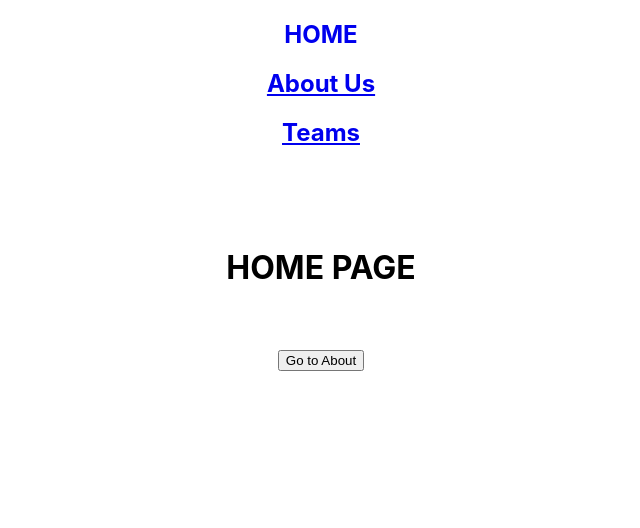
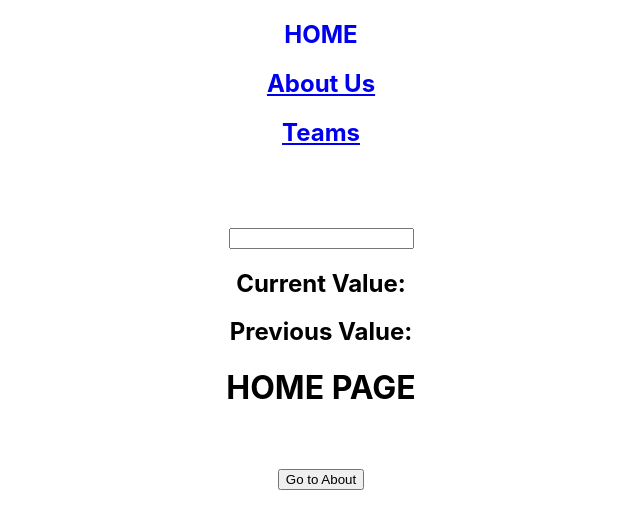
Before and after one commit to Aakarsh2000/zee4, a React (Create React App) app: page / in a window 1280 px wide. Shown: the top 528 px of the page, without its empty margins (319-959 px from the left). Built offline with nearby package versions, Linux system fonts and the light colour scheme.

Commit message:
Added demouseref.js

```diff
--- a/src/App.js
+++ b/src/App.js
@@ -8,12 +8,13 @@ import Teams from './components/Teams';
 import India from './components/India';
 import Pakistan from './components/Pakistan';
 import Players from './components/Players';
+import DemoUseRef from './components/DemoUseRef';
 
 function App() {
   return (
     <div className="App">
       <NavBar/> <br></br><br></br><br></br>
-
+      <DemoUseRef/>
       <Routes>
         <Route path='/' element={<Home/>}></Route>
         <Route path='aboutus' element={<AboutUs/>}></Route>
--- /dev/null
+++ b/src/components/DemoUseRef.js
@@ -0,0 +1,23 @@
+import React,{useState, useEffect,useRef} from 'react'
+
+function DemoUseRef() {
+    const [inputValue, setInputValue] = useState("");
+    const previousInputValue = useRef("");
+
+    useEffect(() => {
+        previousInputValue.current = inputValue;
+      }, [inputValue]);
+  return (
+    <div>
+      <input
+        type="text"
+        value={inputValue}
+        onChange={(e) => setInputValue(e.target.value)}
+      />
+      <h2>Current Value: {inputValue}</h2>
+      <h2>Previous Value: {previousInputValue.current}</h2>
+    </div>
+  )
+}
+
+export default DemoUseRef
```
